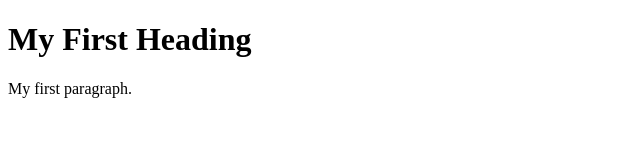
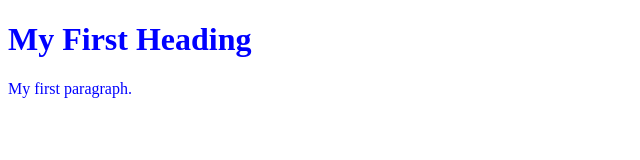
Before and after one commit to Inchara9988/branches, a plain HTML site: page index.html in a window 1280 px wide. Shown: the whole page, without its empty margins (0-640 px from the left). Drawn offline with Linux system fonts and the light colour scheme.

Commit message:
css is added to index file

```diff
--- a/index.html
+++ b/index.html
@@ -1,5 +1,12 @@
 <!DOCTYPE html>
 <html>
+<head>
+<style>
+body{
+color:blue
+}
+</style>
+</head>
 <body>
 
 <h1>My First Heading</h1>
```
